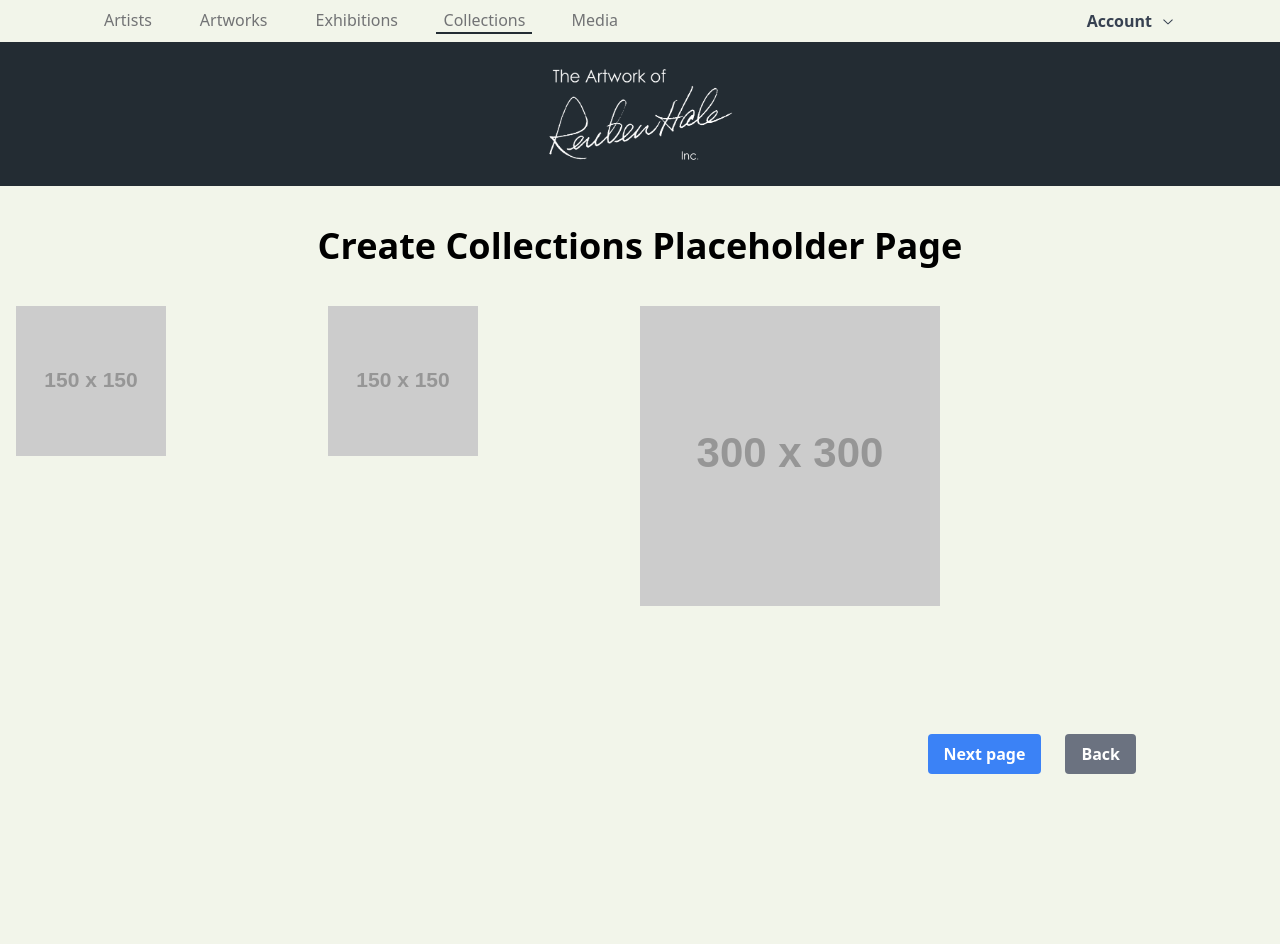
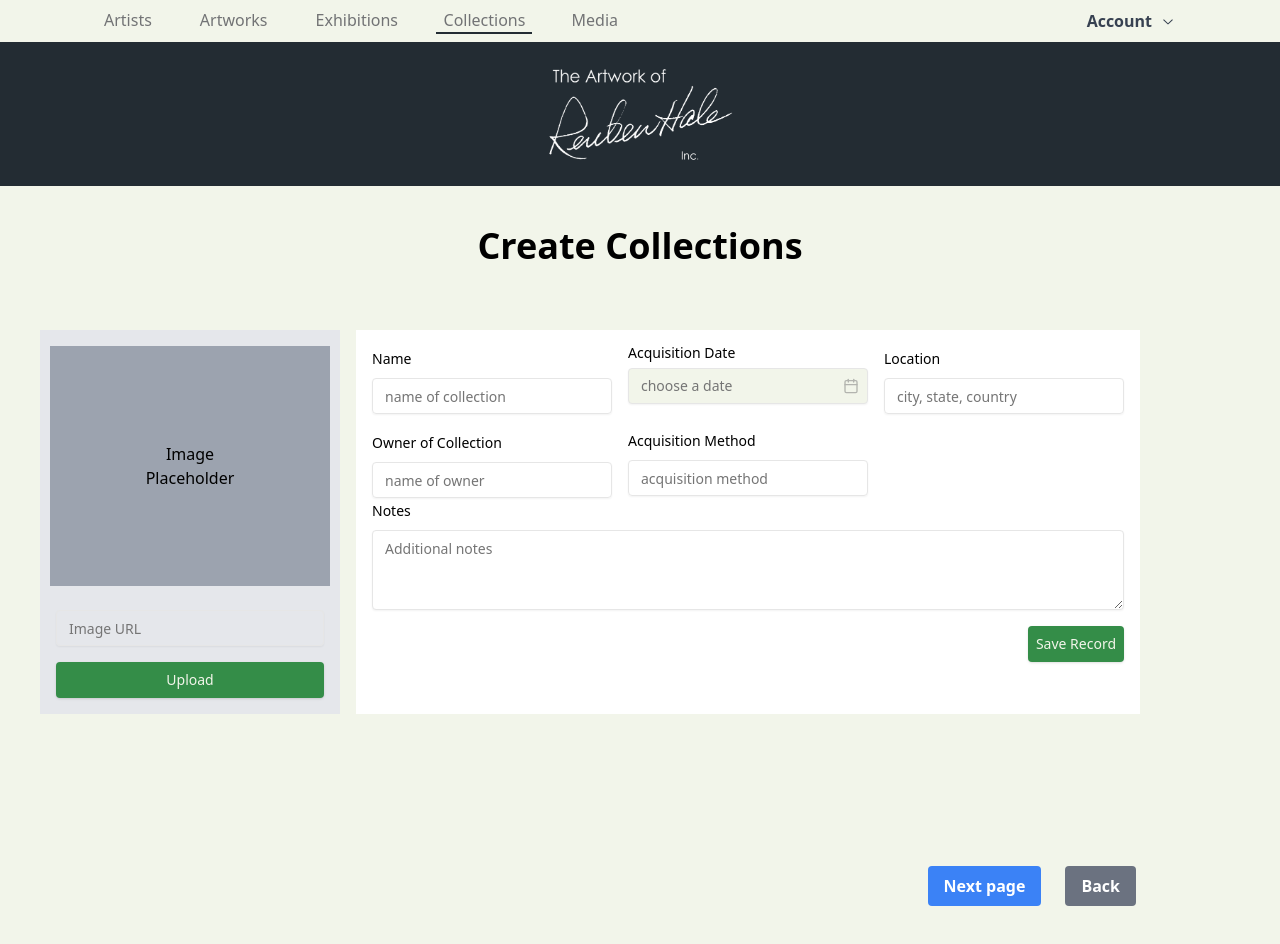
Before and after one commit to WebWarriors-UNF-CIS/RHAMS, a Next.js app: page /u/collections/create in a window 1280 px wide. Shown: the top 944 px of the page. Before the commit the page ends 902 px from the top, so only its background shows below. Built offline with nearby package versions, Linux system fonts and the light colour scheme.

Commit message:
collections/create form completed

```diff
--- a/src/app/u/artworks/create/page.tsx
+++ b/src/app/u/artworks/create/page.tsx
@@ -21,6 +21,7 @@ import { toast } from "@/components/ui/use-toast"
 
 
 const formSchema = z.object({
+  catalogNumber: z.number(),
   title: z.string().nonempty(),
   artist: z.string().nonempty(),
   releaseDate: z.date(),
--- a/src/app/u/collections/create/page.tsx
+++ b/src/app/u/collections/create/page.tsx
@@ -4,12 +4,52 @@ import { useRouter } from 'next/navigation';
 import { usePathname } from 'next/navigation';
 import Image from "next/image";
 import React from 'react';
+import * as z from 'zod';
+import { zodResolver } from "@hookform/resolvers/zod";
+import { useForm } from 'react-hook-form';
+import e from 'express';
+import { Form, FormField, FormItem, FormMessage, FormLabel, FormControl, FormDescription } from '@/components/ui/form';
+import { Input } from '@/components/ui/input';
+import { Button } from '@/components/ui/button';
+import { CalendarIcon } from "lucide-react"
+import { format } from "date-fns"
+import { cn } from "@/lib/utils"
+import { Calendar } from "@/components/ui/calendar"
+import {Popover, PopoverContent, PopoverTrigger,} from "@/components/ui/popover"
+import { Textarea } from "@/components/ui/textarea"
+import { toast } from "@/components/ui/use-toast"
+import { AcquisitionMethod } from '@/shared/collection';
+
+const formSchema = z.object({
+  thumbnail: z.string(),
+  name: z.string().nonempty(),
+  owner: z.string().nonempty(),
+  acquisitionMethod: z.string(),
+  acquisitionDate: z.date(),
+  location: z.string(),
+  notes: z.string(),
+})
 
 export default function CreateCollection() {
   const router = useRouter();
   const [slug, setSlug] = useState<string>('');
   const pathname = usePathname();
   const imageLoader = ({src}: {src: string}) => {return `https://via.placeholder.com/${src}`}
+
+  const handleSubmit = () => {}
+  const [date, setDate] = React.useState<Date>()
+  const form = useForm<z.infer <typeof formSchema>>({
+    resolver: zodResolver(formSchema)});
+    defaultValues: {
+      thumbnail: ''
+      name: ''
+      owner: ''
+      acquisitionDate: ''
+      acquisitionMethod: ''
+      location: ''
+      notes: ''
+    }
+
 
   function reformatTitle(input: string)
   {return input.charAt(0).toUpperCase() + input.slice(1);}
@@ -19,7 +59,7 @@ export default function CreateCollection() {
     if (pathname)
     {
       const parts = pathname.split('/');
-      setSlug(reformatTitle(parts[3]) + ' ' + reformatTitle(parts[2]) + ' Placeholder Page');
+      setSlug(reformatTitle(parts[3]) + ' ' + reformatTitle(parts[2]));
     }
   }, [pathname]);
 
@@ -28,20 +68,192 @@ export default function CreateCollection() {
       <h1 className="text-4xl font-bold text-center my-10">
       {slug || 'Loading...'}
       </h1>
-      <div className="flex flex-row">
-        <div className="basis-1/4">
-          <Image loader={imageLoader} src="150" alt="placeholder" width={150} height={150}/>
+      <div className="container mx-auto p-6">
+      <div className="flex gap-4">
+        {/* Image Upload Placeholder */}
+        <div className="flex flex-col items-center bg-gray-200 p-4 w-1/4 text-center">
+          <div className="bg-gray-400 p-24 mb-4">Image Placeholder</div>
+        <Form {...form}>
+         <form onSubmit={form.handleSubmit(handleSubmit)}
+         className="max-w-md w-full flex flex-col gap-4">
+            <FormField
+              control={form.control}
+              name="thumbnail"
+              render={({ field }) => {
+                      return (
+                        <FormItem>
+                          <FormLabel></FormLabel>
+                          <FormControl>
+                            <Input placeholder="Image URL" type="string"{...field} />
+                          </FormControl>
+                          <FormMessage/>
+                        </FormItem>
+                      );
+                    }}
+            />
+            <Button type="submit" className="w-full">Upload</Button>
+          </form>
+</Form>
         </div>
-        <div className="basis-1/4">
-          <Image loader={imageLoader} src="150" alt="placeholder" width={150} height={150}/>
-        </div>
-        <div className="basis-1/2">
-          <Image loader={imageLoader} src="300" alt="placeholder" width={300} height={300}/>
-        </div>
-        <div className="flex">
-          {/* table */}
-        </div>
+      <Form {...form}>
+      <div className="bg-white p-4">
+      <form onSubmit={form.handleSubmit(handleSubmit)}
+     className="">
+      <div className="grid grid-cols-3 gap-4">
+          <div className="space-y-4">
+          <FormField
+            control={form.control}
+            name="name"
+            render={({ field }) => {
+                    return (
+                      <FormItem>
+                        <FormLabel>Name</FormLabel>
+                        <FormControl>
+                          <Input placeholder="name of collection" type="string"{...field} />
+                        </FormControl>
+                        <FormMessage/>
+                      </FormItem>
+                    );
+                  }}
+          />
+
+          <FormField
+            control={form.control}
+            name="owner"
+            render={({ field }) => {
+                    return (
+                      <FormItem>
+                        <FormLabel>Owner of Collection</FormLabel>
+                        <FormControl>
+                          <Input placeholder="name of owner" type="string"{...field} />
+                        </FormControl>
+                        <FormMessage/>
+                      </FormItem>
+                    );
+                  }}
+          />
+          </div>{/* end of column 1 */}
+                  {/*////////////////////////////////////start of column 2//////////////////////////////////////////////////////////// */}
+          <div className="space-y-4">
+          <FormField
+            control={form.control}
+            name="acquisitionDate"
+            render={({ field }) => {
+                    return (
+                      <FormItem className="flex flex-col">
+            <FormLabel>Acquisition Date</FormLabel>
+            <Popover>
+              <PopoverTrigger asChild>
+                <FormControl>
+                  <Button
+                    variant={"outline"}
+                    className={cn(
+                      "w-[240px] pl-3 text-left font-normal",
+                      !field.value && "text-muted-foreground"
+                    )}
+                  >
+                    {field.value ? (
+                      format(field.value, "PPP")
+                    ) : (
+                      <span>choose a date</span>
+                    )}
+                    <CalendarIcon className="ml-auto h-4 w-4 opacity-50" />
+                  </Button>
+                </FormControl>
+              </PopoverTrigger>
+              <PopoverContent className="w-auto p-0" align="start">
+                <Calendar
+                  mode="single"
+                  selected={field.value}
+                  onSelect={field.onChange}
+                  disabled={(date) =>
+                    date > new Date() || date < new Date("1900-01-01")
+                  }
+                  initialFocus
+                />
+              </PopoverContent>
+            </Popover>
+            <FormDescription>
+              {/* date of birth  */}
+            </FormDescription>
+            <FormMessage />
+          </FormItem>
+                    );
+                  }}
+          />
+          <FormField
+            control={form.control}
+            name="acquisitionMethod"
+            render={({ field }) => {
+                    return (
+                      <FormItem>
+                        <FormLabel>Acquisition Method</FormLabel>
+                        <FormControl>
+                          <Input placeholder="acquisition method" type="string"{...field} />
+                        </FormControl>
+                        <FormMessage/>
+                      </FormItem>
+                    );
+                  }}
+          />
+
+          </div>
+          {/*///////////////////////////////////////////////////////////////Start of Column 3///////////////////////////////////////////////////// */}
+          <div className="space-y-4">
+
+
+          <FormField
+            control={form.control}
+            name="location"
+            render={({ field }) => {
+                    return (
+                      <FormItem>
+                        <FormLabel>Location</FormLabel>
+                        <FormControl>
+                          <Input placeholder="city, state, country" type="string"{...field} />
+                        </FormControl>
+                        <FormMessage/>
+                      </FormItem>
+                    );
+                  }}
+          />
+          </div> {/*end of column 3 */}
+          </div>{/*end of grid */}
+
+          {/* Biographies and Notes are full width and stacked */}
+      <div className="">
+
+        <FormField
+          control={form.control}
+          name="notes"
+          render={({ field }) => (
+            <FormItem>
+              <FormLabel>Notes</FormLabel>
+              <FormControl>
+                <Textarea
+                  placeholder="Additional notes"
+                  className="resize- w-full h-20 bg-white" // Adjust height as necessary
+                  {...field}
+                />
+              </FormControl>
+              <FormMessage/>
+            </FormItem>
+          )}
+        />
       </div>
+      <div className="mt-4 flex justify-center md:justify-end">
+        <Button type="submit" className="">
+          Save Record
+        </Button>
+      </div>
+              </form>
+
+              </div>
+
+      </Form>
+
+    </div>
+  </div>
       <div className="flex flex-row justify-end gap-6 p-32">
         <button  onClick={() => router.push('/u/exhibitions')} className="bg-blue-500 hover:bg-blue-700 text-white font-bold py-2 px-4 rounded focus:outline-none focus:shadow-outline w-lg" type="button">
             Next page
```
